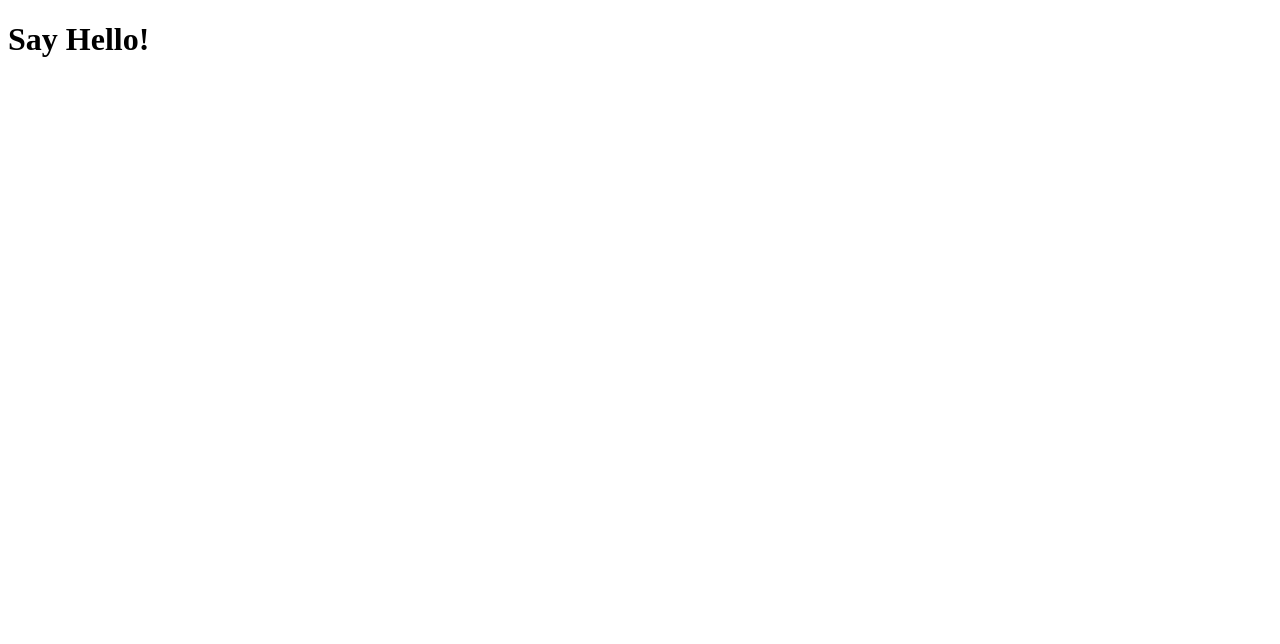
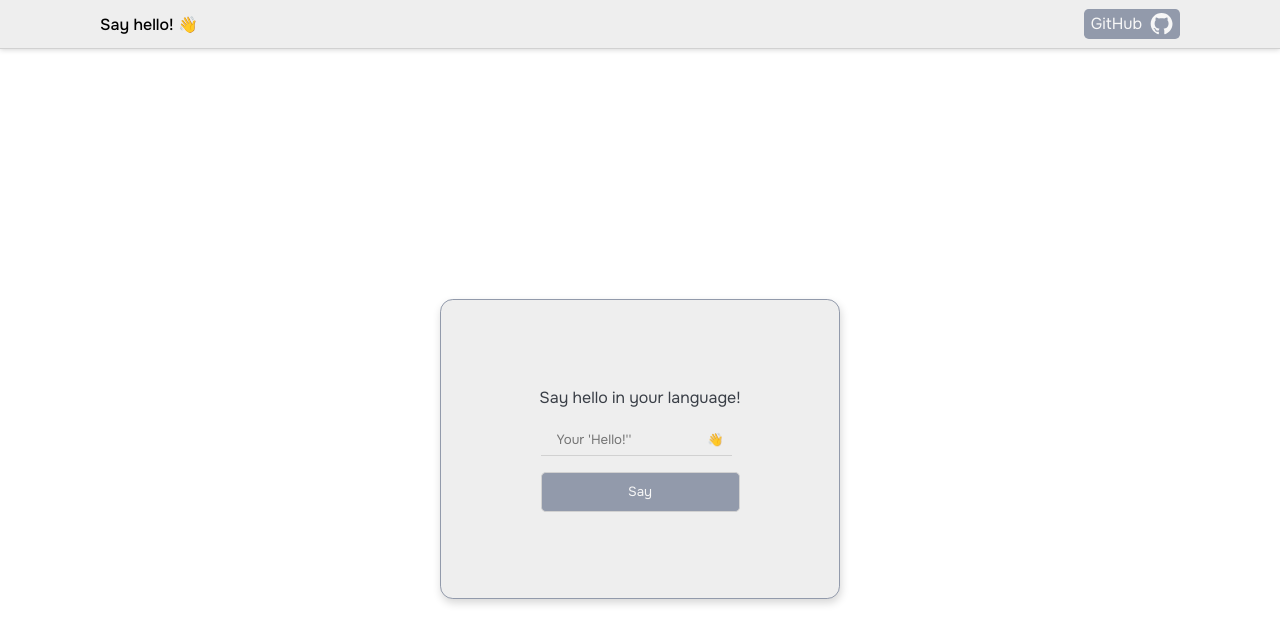
Before and after one commit to Nu7nes/say-hello, a website: page src/index.html in a window 1280 px wide. Drawn offline with Linux system fonts and the light colour scheme.

```diff
--- a/index.js
+++ b/index.js
@@ -2,6 +2,7 @@
 import { fileURLToPath } from "url";
 import path from "path";
 import mongoose from "mongoose";
+import apiRoute from "./src/routes/api.js"
 import express from "express";
 const app = express();
 
@@ -15,10 +16,9 @@
 
 const db = mongoose.connection;
 db.on("error", console.error.bind(console, "MongoDB connection error:"));
-db.once("open", () => {
-	console.log("Connected to MongoDB");
-});
+db.once("open", () => { console.log("Connected to MongoDB") });
 
+app.use('/api', apiRoute)
 app.use(express.static(path.join(__dirname, "src")));
 
 app.listen(3000, () => {
--- a/src/index.html
+++ b/src/index.html
@@ -1,11 +1,50 @@
 <!DOCTYPE html>
 <html lang="en">
+
 <head>
     <meta charset="UTF-8">
     <meta name="viewport" content="width=device-width, initial-scale=1.0">
+    <link rel="stylesheet" type='text/css' href="styles/style.css">
+    <link rel="preconnect" href="https://fonts.googleapis.com">
+    <link rel="preconnect" href="https://fonts.gstatic.com" crossorigin>
+    <link href="https://fonts.googleapis.com/css2?family=Onest:wght@100;200;300;400;500;600;700;800&display=swap"
+        rel="stylesheet">
     <title>Say Hello</title>
 </head>
+
 <body>
-    <h1>Say Hello!</h1>
+    <header class="header">
+        <div class="headerContainer">
+            <div class="logo">
+                Say hello! &#128075;
+            </div>
+            <a class="githubLink">
+                GitHub
+                <svg viewBox="0 0 128 128">
+                    <g fill="#181616">
+                        <path fill-rule="evenodd" clip-rule="evenodd"
+                            d="M64 5.103c-33.347 0-60.388 27.035-60.388 60.388 0 26.682 17.303 49.317 41.297 57.303 3.017.56 4.125-1.31 4.125-2.905 0-1.44-.056-6.197-.082-11.243-16.8 3.653-20.345-7.125-20.345-7.125-2.747-6.98-6.705-8.836-6.705-8.836-5.48-3.748.413-3.67.413-3.67 6.063.425 9.257 6.223 9.257 6.223 5.386 9.23 14.127 6.562 17.573 5.02.542-3.903 2.107-6.568 3.834-8.076-13.413-1.525-27.514-6.704-27.514-29.843 0-6.593 2.36-11.98 6.223-16.21-.628-1.52-2.695-7.662.584-15.98 0 0 5.07-1.623 16.61 6.19C53.7 35 58.867 34.327 64 34.304c5.13.023 10.3.694 15.127 2.033 11.526-7.813 16.59-6.19 16.59-6.19 3.287 8.317 1.22 14.46.593 15.98 3.872 4.23 6.215 9.617 6.215 16.21 0 23.194-14.127 28.3-27.574 29.796 2.167 1.874 4.097 5.55 4.097 11.183 0 8.08-.07 14.583-.07 16.572 0 1.607 1.088 3.49 4.148 2.897 23.98-7.994 41.263-30.622 41.263-57.294C124.388 32.14 97.35 5.104 64 5.104z">
+                        </path>
+                        <path
+                            d="M26.484 91.806c-.133.3-.605.39-1.035.185-.44-.196-.685-.605-.543-.906.13-.31.603-.395 1.04-.188.44.197.69.61.537.91zm2.446 2.729c-.287.267-.85.143-1.232-.28-.396-.42-.47-.983-.177-1.254.298-.266.844-.14 1.24.28.394.426.472.984.17 1.255zM31.312 98.012c-.37.258-.976.017-1.35-.52-.37-.538-.37-1.183.01-1.44.373-.258.97-.025 1.35.507.368.545.368 1.19-.01 1.452zm3.261 3.361c-.33.365-1.036.267-1.552-.23-.527-.487-.674-1.18-.343-1.544.336-.366 1.045-.264 1.564.23.527.486.686 1.18.333 1.543zm4.5 1.951c-.147.473-.825.688-1.51.486-.683-.207-1.13-.76-.99-1.238.14-.477.823-.7 1.512-.485.683.206 1.13.756.988 1.237zm4.943.361c.017.498-.563.91-1.28.92-.723.017-1.308-.387-1.315-.877 0-.503.568-.91 1.29-.924.717-.013 1.306.387 1.306.88zm4.598-.782c.086.485-.413.984-1.126 1.117-.7.13-1.35-.172-1.44-.653-.086-.498.422-.997 1.122-1.126.714-.123 1.354.17 1.444.663zm0 0">
+                        </path>
+                    </g>
+                </svg>
+            </a>
+        </div>
+    </header>
+
+    <main class="main">
+        <form class="formContainer">
+            <label for="sayHello">Say hello in your language!</label>
+            <div>
+                <input type="text" placeholder="Your 'Hello!''" name="sayHello" id="sayHello" required>
+                <span>👋</span>
+            </div>
+            <button type="submit">Say</button>
+        </form>
+    </main>
+
 </body>
+
 </html>
--- /dev/null
+++ b/src/styles/style.css
@@ -0,0 +1,139 @@
+
+:root {
+    --color-primary: #F7F7F7;
+    --color-secondary: #EEEEEE;
+    --color-font: #393E46;
+    --color-accent: #929AAB;
+}
+
+* {
+    margin: 0;
+    padding: 0;
+    box-sizing: border-box;
+    font-family: 'Onest', sans-serif;
+}
+
+
+
+button[type=submit]:hover, a:hover {
+    filter: brightness(1.15);
+}
+
+
+/* Header */
+.header {
+    background-color: var(--color-secondary);
+    display: flex;
+    justify-content: center;
+    border-bottom: 1px solid #d1d1d1;
+    box-shadow: rgba(0, 0, 0, 0.16) 0px 1px 5px;
+}
+
+.headerContainer {
+    display: flex;
+    justify-content: space-between;
+    align-items: center;
+    width: 90%;
+    max-width: 1080px;
+    height: 3rem;
+}
+
+.logo {
+    font-weight: 500;
+    display: flex;
+    align-items: center;
+}
+
+.githubLink {
+    padding: 0.2rem 0.6rem;
+    border-radius: 0.3rem;
+    display: grid;
+    grid-template-columns: 70% 30%;
+    gap: 0.3rem;
+    justify-content: center;
+    align-content: center;
+    align-items: center;
+    background-color: var(--color-accent);
+    color: var(--color-primary);
+    cursor: pointer;
+    transition: all 0.2s ease-in-out;
+}
+
+
+.githubLink>svg{
+    height: 100%;
+}
+.githubLink>svg>g{
+    fill: var(--color-primary);
+}
+
+
+/* Main */
+.main {
+    display: flex;
+    justify-content: center;
+    align-items: center;
+    flex-direction: column;
+    width: 100%;
+    height: 100vh;
+}
+
+.formContainer {
+    display: flex;
+    flex-direction: column;
+    justify-content: center;
+    align-items: center;
+    gap: 1rem;
+    width: 400px;
+    max-width: 90%;
+    height: 300px;
+    background-color: var(--color-secondary);
+    border-radius: 0.8rem;
+    border: 1px solid var(--color-accent);
+    box-shadow: rgba(0, 0, 0, 0.16) 1px 4px 8px;
+}
+
+.formContainer>label {
+    color: var(--color-font);
+}
+
+.formContainer>div {
+    width: 50%;
+    display: flex;
+    gap: 0.5rem;
+    align-items: center;
+
+}
+.formContainer>div>input {
+    width: 100%;
+    height: 2rem;
+    /* border-radius: 0.3rem; */
+    background-color: transparent;
+    border: none;
+    padding: 0.6rem 2rem 0.6rem 1rem;
+    outline: none;
+    border-bottom: 1px solid #d1d1d1;
+    transition: all 0.2s ease-in-out;
+}
+.formContainer>div>input:focus {
+    border-bottom: 1px solid var(--color-font);
+}
+
+.formContainer>div>span {
+    width: 0;
+    transform: translateX(-2rem);
+    font-size: 0.8rem;
+}
+
+.formContainer>button {
+    width: 50%;
+    height: 2.5rem;
+    border-radius: 0.3rem;
+    border: 1px solid #d1d1d1;
+    padding: 0.4rem 0.6rem;
+    outline: none;
+    background-color: var(--color-accent);
+    color: var(--color-primary);
+    cursor: pointer;
+    transition: all 0.2s ease-in-out;
+}
```
Also changed, not shown: src/models/salutation.js (added, +12 -0 lines), src/routes/api.js (added, +24 -0 lines).
